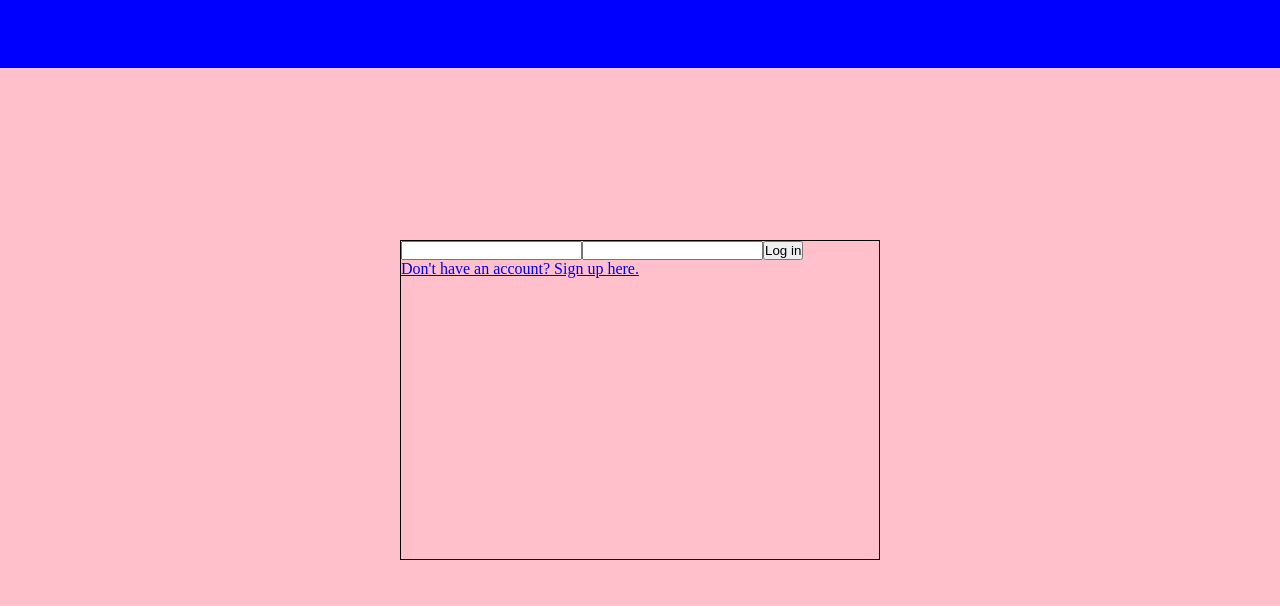
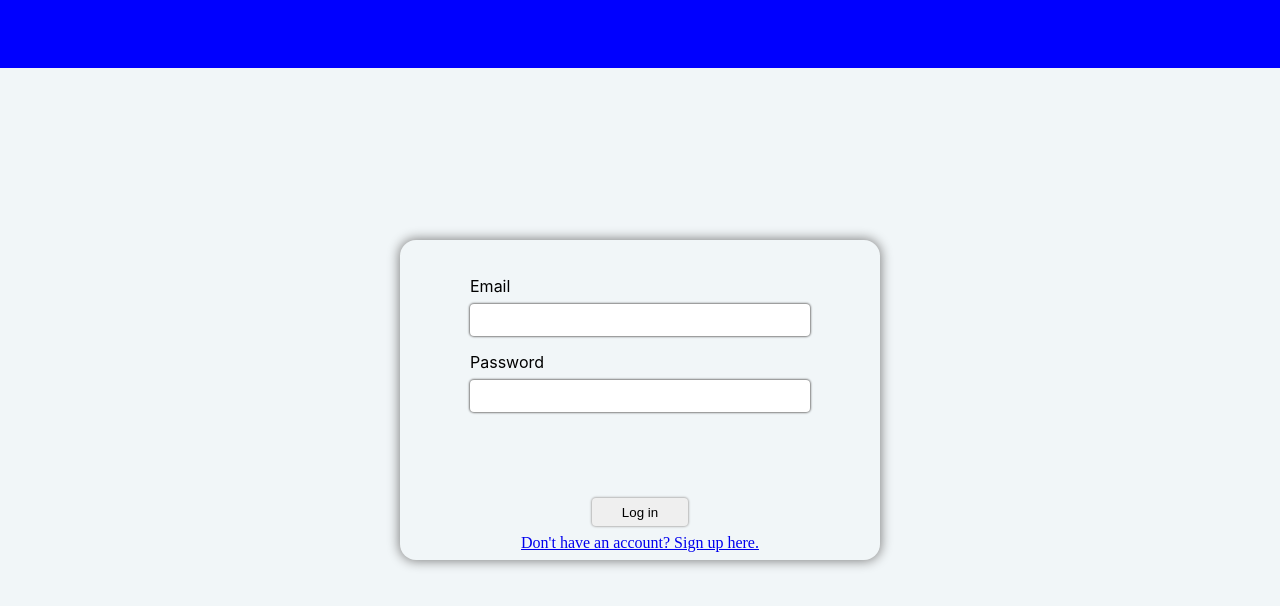
Before and after one commit to Saadkhalid913/Unify, a React (Create React App) app in the folder unify/: page /login in a window 1280 px wide. Shown: the top 606 px of the page. Built offline with nearby package versions, Linux system fonts and the light colour scheme.

Commit message:
Added styles

```diff
--- a/unify/package.json
+++ b/unify/package.json
@@ -11,11 +11,13 @@
     "@types/react": "^17.0.19",
     "@types/react-dom": "^17.0.0",
     "@types/react-router-dom": "^5.1.8",
+    "@types/react-toastify": "^4.1.0",
     "axios": "^0.21.1",
     "react": "^17.0.2",
     "react-dom": "^17.0.2",
     "react-router-dom": "^5.2.0",
     "react-scripts": "4.0.3",
+    "react-toastify": "^8.0.1",
     "typescript": "^4.1.2",
     "web-vitals": "^1.0.1"
   },
--- a/unify/src/components/FormInput.tsx
+++ b/unify/src/components/FormInput.tsx
@@ -9,7 +9,13 @@ export interface FormInputProps {
 
 const FormInput = (props: FormInputProps) => {
     const {name, type, onChange} = props
-    return <input type = {type} name = {name} onChange={(e: ChangeEvent<HTMLInputElement>) : any => onChange(e.target.value)} />
+    return (
+        <div className = "form-input">
+            <label htmlFor={name} >{name}</label>
+            <input type = {type} name = {name} onChange={(e: ChangeEvent<HTMLInputElement>) : any => onChange(e.target.value)} />
+        </div>
+
+    )
 }
 
 export default FormInput
--- a/unify/src/components/LoginPage/LoginForm.tsx
+++ b/unify/src/components/LoginPage/LoginForm.tsx
@@ -19,8 +19,8 @@ const LoginForm = (props: LoginFormProps) => {
             <div className = "login-form">
                     <FormInput type = "email" name = "email" onChange = {setEmail} />
                     <FormInput type = "password" name = "password" onChange = {setPassword} />
-                    <button className="login-submit-btn" onClick={() => props.onSubmit({email, password})}>Log in</button>
             </div>
+            <button className="login-submit-btn" onClick={() => props.onSubmit({email, password})}>Log in</button>
             <Link to = "/signup">Don't have an account? Sign up here.</Link>
         </div>
     )
--- a/unify/src/components/SignupPage/SignupForm.tsx
+++ b/unify/src/components/SignupPage/SignupForm.tsx
@@ -18,14 +18,14 @@ const SignupForm = (props: SignupFormProps) => {
 
     return (
         <div className = "signup-form-wrapper">
-            <div className = "signup-page">
+            <div className = "signup-form">
                 <FormInput name = "Username" type = "text" onChange = {setUsername}/>
                 <FormInput name = "Email" type = "email" onChange = {setEmail}/>
-                <FormInput name = "Password (Minimum 8 characters" type = "password" onChange = {setPassword}/>
+                <FormInput name = "Password (Minimum 8 characters)" type = "password" onChange = {setPassword}/>
             </div>
-            <button onClick ={() => props.onSubmit({username, email, password})} className = "signup-submit-btn">Sign Up</button>
+                <button onClick ={() => props.onSubmit({username, email, password})} className = "signup-submit-btn">Sign Up</button>
         </div>
     )
+
 }
-
 export default SignupForm
--- a/unify/src/index.css
+++ b/unify/src/index.css
@@ -1,26 +1,32 @@
 * {
-
   box-sizing: border-box;
   margin: 0;
   padding: 0;
 }
 
 
+:root {
+  --white-tone: #f1f6f8;
+
+}
+
+
 .login-page-wrapper , .signup-page-wrapper {
   width: 100vw;
   height: 100vh;
-  background-color: pink;
   display:flex;
   flex-direction: column;
   align-items: center;
   justify-content: center;
+  background-color: var(--white-tone);
+  background-color:
 }
 
 
 .navbar {
+  background-color: blue;
   width: 100vw;
   height: 8.5vh;
-  background-color: blue;
   position:fixed;
   top: 0%;
 
@@ -30,6 +36,75 @@
 .login-form-wrapper , .signup-form-wrapper {
   width: min(480px, 90%);
   height: min(480px, 40%);
-  border: 1px solid black;
   justify-self: center;
+  display:flex;
+  flex-direction: column;
+  align-items: center;
+  padding: 0.5rem;
+  border-radius: 16px;
+  background-color: var(--white-tone);
+  box-shadow:  0 0 12px 1px grey;
+
+
 }
+
+
+.login-form , .signup-form {
+  height: 80%;
+
+  width: 75%;
+  margin: 1rem;
+  display:flex;
+  flex-direction: column;
+  align-items: center;
+}
+
+.login-submit-btn , .signup-submit-btn {
+  width: 6rem;
+  height: 2rem;
+  margin: 0.5rem;
+  border-radius: 4px;
+  outline:none;
+  border:none;
+  box-shadow: 0 0 2px 1px rgb(182, 182, 182);
+}
+
+.login-submit-btn:hover , .signup-submit-btn:hover {
+  transition-duration: 150ms;
+  background-color: blue;
+
+}
+
+
+.form-input {
+  padding: 0.25rem;
+  display:flex;
+  flex-direction: column;
+  align-items: flex-start;
+  width: 100%;
+}
+
+.form-input > label {
+  text-transform: capitalize;
+  text-align: left;
+  font-family: -apple-system, BlinkMacSystemFont, 'Segoe UI', Roboto, Oxygen, Ubuntu, Cantarell, 'Open Sans', 'Helvetica Neue', sans-serif;
+  font-size: 1rem;
+
+}
+
+.form-input > * {
+  margin-top: 0.5rem;
+}
+
+.form-input > input {
+  border-radius: 4px;
+  padding: 0.25rem;
+  width: 100%;
+  border: none;
+  height: 2rem;
+  box-shadow: 0 0 2px 1px rgb(128, 128, 128);
+}
+
+.form-input > input:active {
+  outline: 0.5px solid rgb(0, 110, 255);
+}
```
Also changed, not shown: 1 other file (tests, documents, lock files or other folders).
